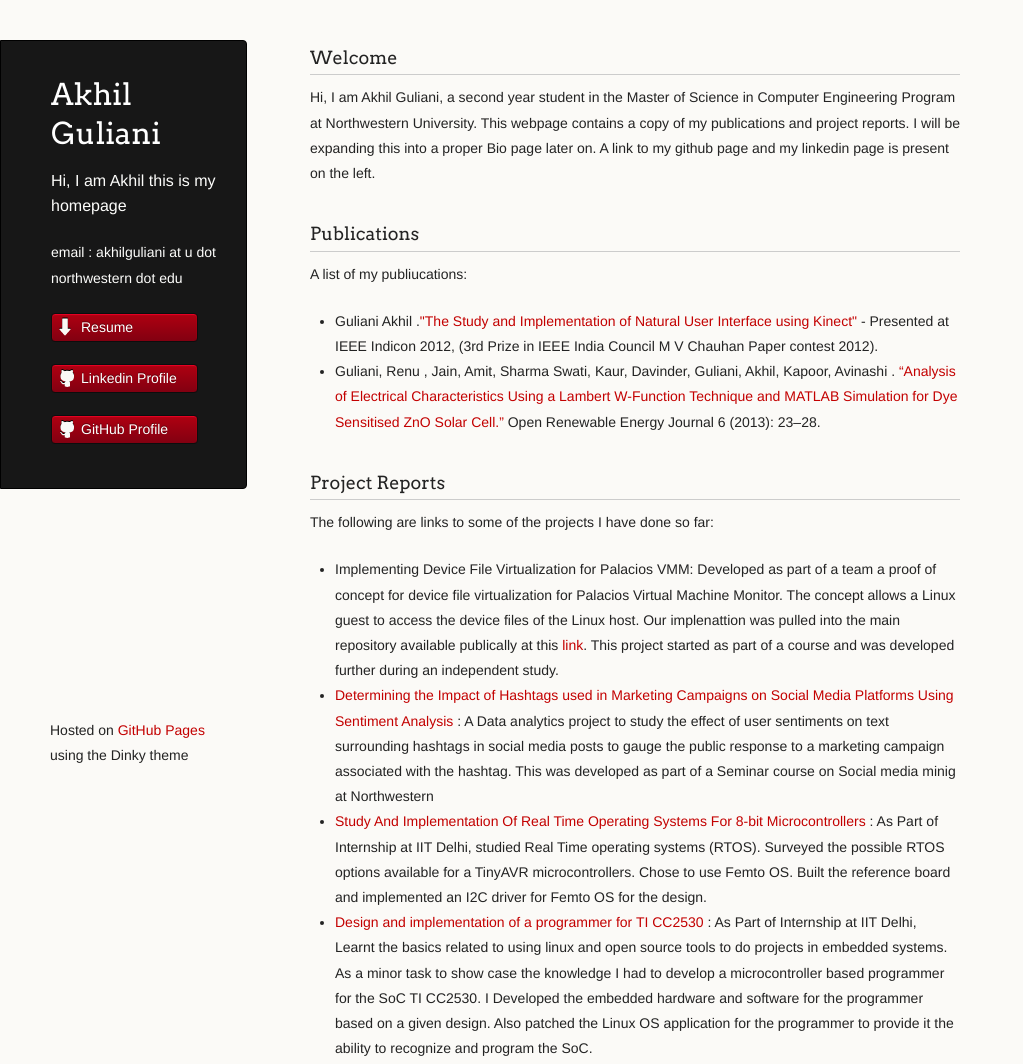
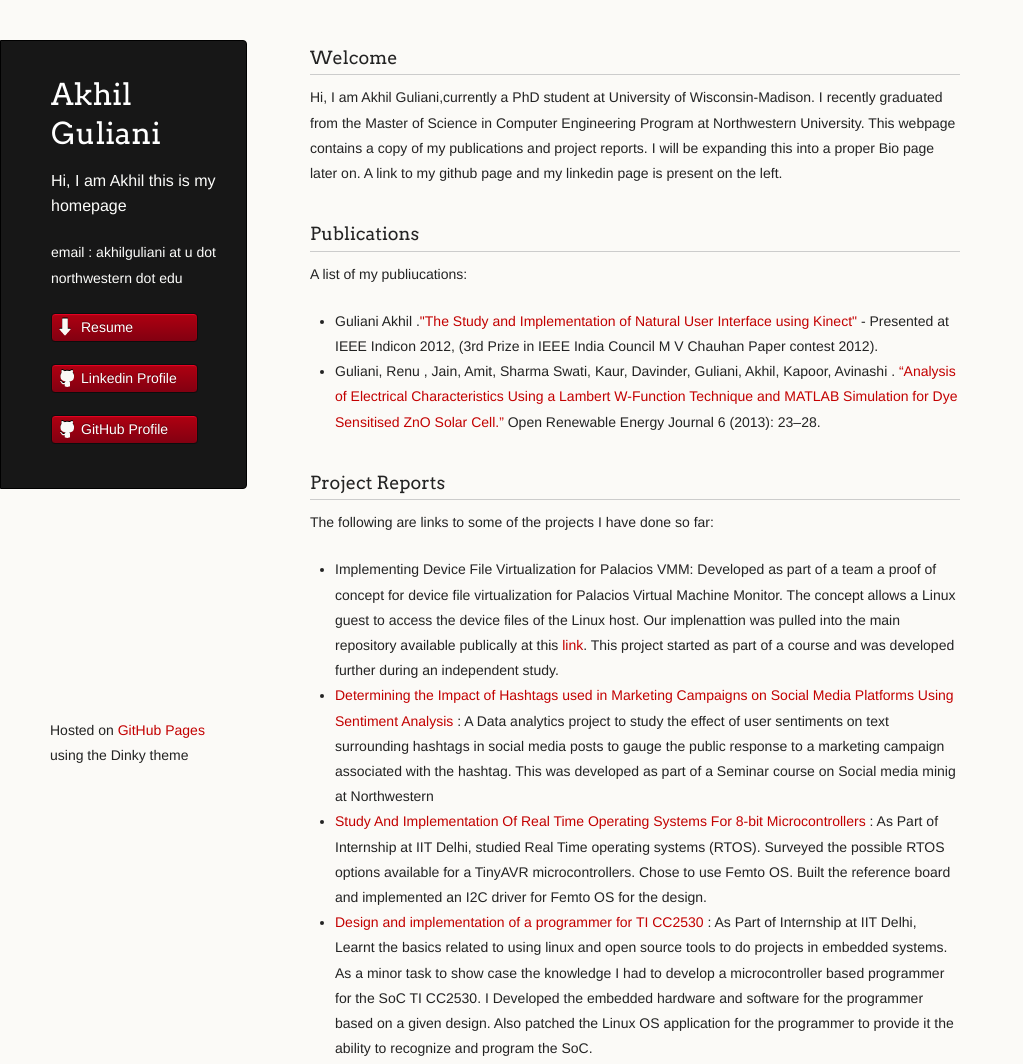
Before and after one commit to akhilguliani/akhilguliani.github.io, a plain HTML site: page index.html in a window 1280 px wide. Shown: the whole page, without its empty margins (0-1023 px from the left). Drawn offline with Linux system fonts and the light colour scheme.

Commit message:
Update index.html

```diff
--- a/index.html
+++ b/index.html
@@ -37,7 +37,7 @@
 
 <a id="welcome" class="anchor" href="#welcome" aria-hidden="true"><span class="octicon octicon-link"></span></a>Welcome</h3>
 
-<p>Hi, I am Akhil Guliani, a second year student in the Master of Science in Computer Engineering Program at Northwestern University. This webpage contains a copy of my publications and project reports. I will be expanding this into a proper Bio page later on. A link to my github page and my linkedin page is present on the left.</p>
+<p>Hi, I am Akhil Guliani,currently a PhD student at University of Wisconsin-Madison. I recently graduated from the Master of Science in Computer Engineering Program at Northwestern University. This webpage contains a copy of my publications and project reports. I will be expanding this into a proper Bio page later on. A link to my github page and my linkedin page is present on the left.</p>
 
 <h3>
 <a id="designer-templates" class="anchor" href="#designer-templates" aria-hidden="true"><span class="octicon octicon-link"></span></a>Publications</h3>
```
